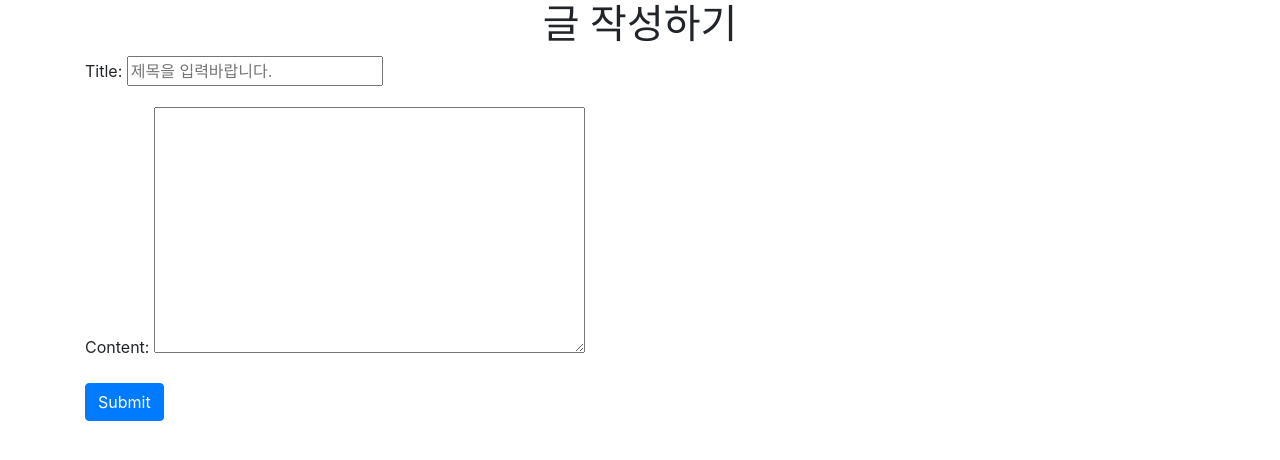
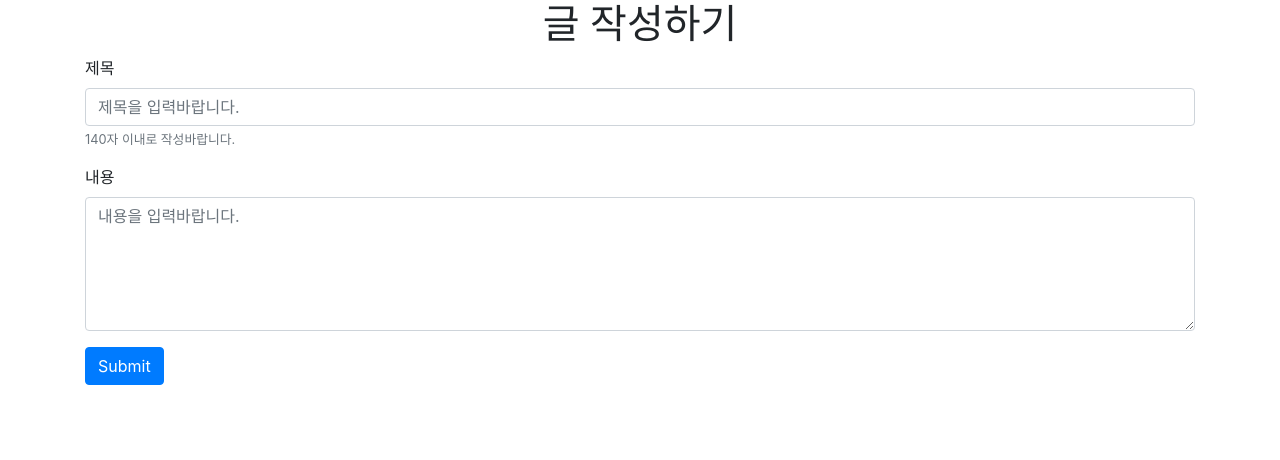
Before and after one commit to banggeut01/crud-django-project, a Django app: page /articles/create/ in a window 1280 px wide. Shown: the part 56-516 px from the top of the page. Run offline with Django 3.2, Linux system fonts and the light colour scheme; some libraries are stand-ins or nearby versions.

Commit message:
18 | Add Django-bootstrap4 for ModelForm

```diff
--- a/articles/forms.py
+++ b/articles/forms.py
@@ -5,28 +5,41 @@ class ArticleForm(forms.ModelForm):
     # model = Article -> 클래스 변수로 선언되어버림
 
     # 위젯 설정 방법 1
-    #     title = forms.CharField(
-    #         max_length=140,
-    #         label='제목',
-    #         widget=forms.TextInput(
-    #             attrs={
-    #                 'placeholder': '제목을 입력바랍니다.'
-    #             }
-    #         )
-    #     )
-
+    title = forms.CharField(
+        max_length=140,
+        label='제목',
+        help_text='140자 이내로 작성바랍니다.',
+        widget=forms.TextInput(
+            attrs={
+                'placeholder': '제목을 입력바랍니다.'
+            }
+        )
+    )
+    content = forms.CharField(
+        label='내용',
+        widget=forms.Textarea(
+            attrs={
+                'class': 'my-content',
+                'placeholder': '내용을 입력바랍니다.',
+                'rows': 5,
+                'cols': 60
+            }
+        )
+    )
     class Meta: # meta 클래스 정의
         model = Article
         fields = '__all__' # 모든 필드
 
         # 위젯 설정 방법 2
-        widgets = {
-            'title': forms.TextInput(
-                attrs={
-                    'placeholder': '제목을 입력바랍니다.'
-                }
-            )
-        }
+        # widgets = {
+        #     'title': forms.TextInput(
+        #         attrs={
+        #             'placeholder': '제목을 입력바랍니다.'
+        #         }
+        #     )
+        # }
+
+
 # class ArticleForm(forms.Form):
 #     title = forms.CharField(
 #         max_length=140,
--- a/articles/templates/articles/form.html
+++ b/articles/templates/articles/form.html
@@ -1,13 +1,16 @@
 {% extends 'articles/index.html' %}
+{% load bootstrap4 %}
 {% block body %}
 {% if request.resolver_match.url_name == 'create' %}
-  <h1 class="text-center">글 작성하기</h1>
+<h1 class="text-center">글 작성하기</h1>
 {% else %}
-  <h1 class="text-center">글 수정하기</h1>
+<h1 class="text-center">글 수정하기</h1>
 {% endif %}
-<form action="" method="POST">
+<form action="" method="POST" class="form">
   {% csrf_token %}
-  {{ article_form.as_p }}
+  {% bootstrap_form article_form %}
+  {% buttons %}
   <button type="submit" class="btn btn-primary">Submit</button>
+  {% endbuttons %}
 </form>
 {% endblock %}
--- a/articles/views.py
+++ b/articles/views.py
@@ -20,7 +20,7 @@ def index(request):
 def create(request):
     # POST 요청 -> 검증 및 저장
     if request.method == 'POST':
-        article_form = ArticleForm(request.POST)
+        article_form = ArticleForm(request.POST) # request.POST 사용자가 입력한 내용
         # embed()
         # 검증에 성공하면 저장하고,
         if article_form.is_valid(): # 중요한 로직!
@@ -62,12 +62,12 @@ def delete(request, article_pk):
 
 def update(request, article_pk):
     article = Article.objects.get(pk=article_pk)
-    if request.method == 'POST':
-        article_form = ArticleForm(request.POST, instance=article) # 수정하려는 인스턴스 넣어주기!
+    if request.method == 'POST': # 수정한 내용 저장할 때 POST
+        article_form = ArticleForm(request.POST, instance=article) # 수정하려는 인스턴스 - article 넣어주기!
         if article_form.is_valid():
             article = article_form.save()
             return redirect('articles:detail', article.pk)
-    else:
+    else: # 수정버튼 눌렀을 때 수정화면으로 가는 것 GET
         article_form = ArticleForm(instance=article) # 수정하려는 인스턴스 넣어주기!
     context = {
         'article_form': article_form
--- a/crud/settings.py
+++ b/crud/settings.py
@@ -38,7 +38,8 @@ INSTALLED_APPS = [
     'django.contrib.sessions',
     'django.contrib.messages', # messages framwork
     'django.contrib.staticfiles',
-    'django_extensions'
+    'django_extensions',
+    'bootstrap4'
 ]
 
 MIDDLEWARE = [
```
Also changed, not shown: requirements.txt (+39 -8 lines), db.sqlite3.
